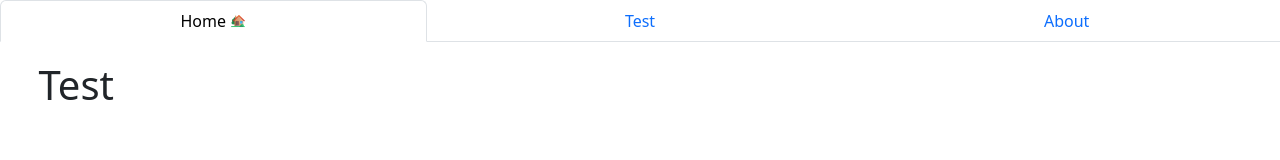
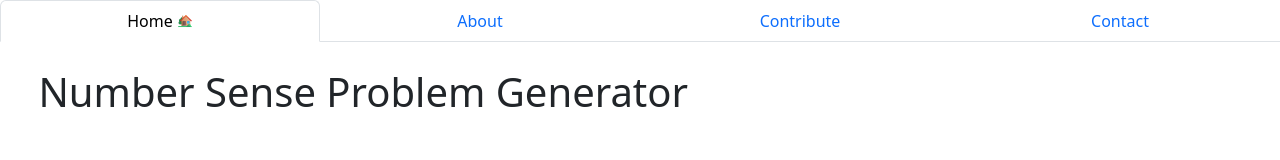
Before and after one commit to 5txvn/Number-Sense-Problem-Generator, a plain HTML site: page index.html in a window 1280 px wide. Drawn offline with nearby package versions, Linux system fonts and the light colour scheme.

Commit message:
changes to index

```diff
--- a/index.html
+++ b/index.html
@@ -7,6 +7,8 @@
     <!-- import mathjax lib -->
     <script src="https://polyfill.io/v3/polyfill.min.js?features=es6"></script>
     <script id="MathJax-script" async src="https://cdn.jsdelivr.net/npm/mathjax@3/es5/tex-mml-chtml.js"></script>
+    <!-- import jquery -->
+    <script src="https://ajax.googleapis.com/ajax/libs/jquery/3.7.1/jquery.min.js"></script>
     <!-- import bootstrap libs -->
     <link href="https://cdn.jsdelivr.net/npm/bootstrap@5.3.2/dist/css/bootstrap.min.css" rel="stylesheet">
     <script src="https://cdn.jsdelivr.net/npm/bootstrap@5.3.2/dist/js/bootstrap.bundle.min.js"></script>
@@ -18,18 +20,21 @@
           <a class="nav-link active" href="#">Home <img style="height:1em;margin-top:-5px;" src="./assets/house.png"></a>
         </li>
         <li class="nav-item">
-          <a class="nav-link" href="#">Test</a>
+          <a class="nav-link" href="about.html">About</a>
         </li>
         <li class="nav-item">
-          <a class="nav-link" href="#">About</a>
+            <a class="nav-link" href="contribute.html">Contribute</a>
+          </li>
+        <li class="nav-item">
+          <a class="nav-link" href="contact.html">Contact</a>
         </li>
       </ul>
-      <h1>Test</h1>
+      <h1>Number Sense Problem Generator</h1>
 </body>
 </html>
 <style>
     h1 {
         margin-left: 3%;
-        margin-top: 1.5%;
+        margin-top: 2%;
     }
 </style>
```
